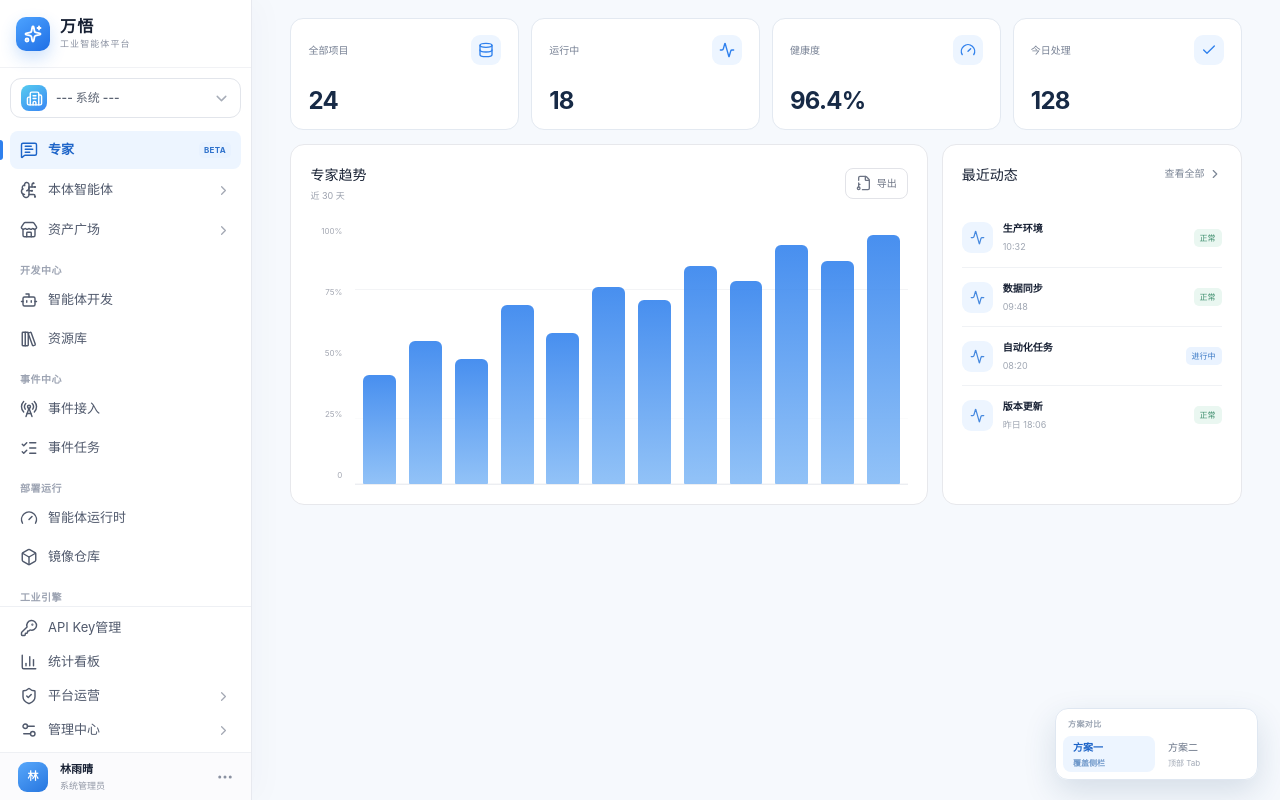
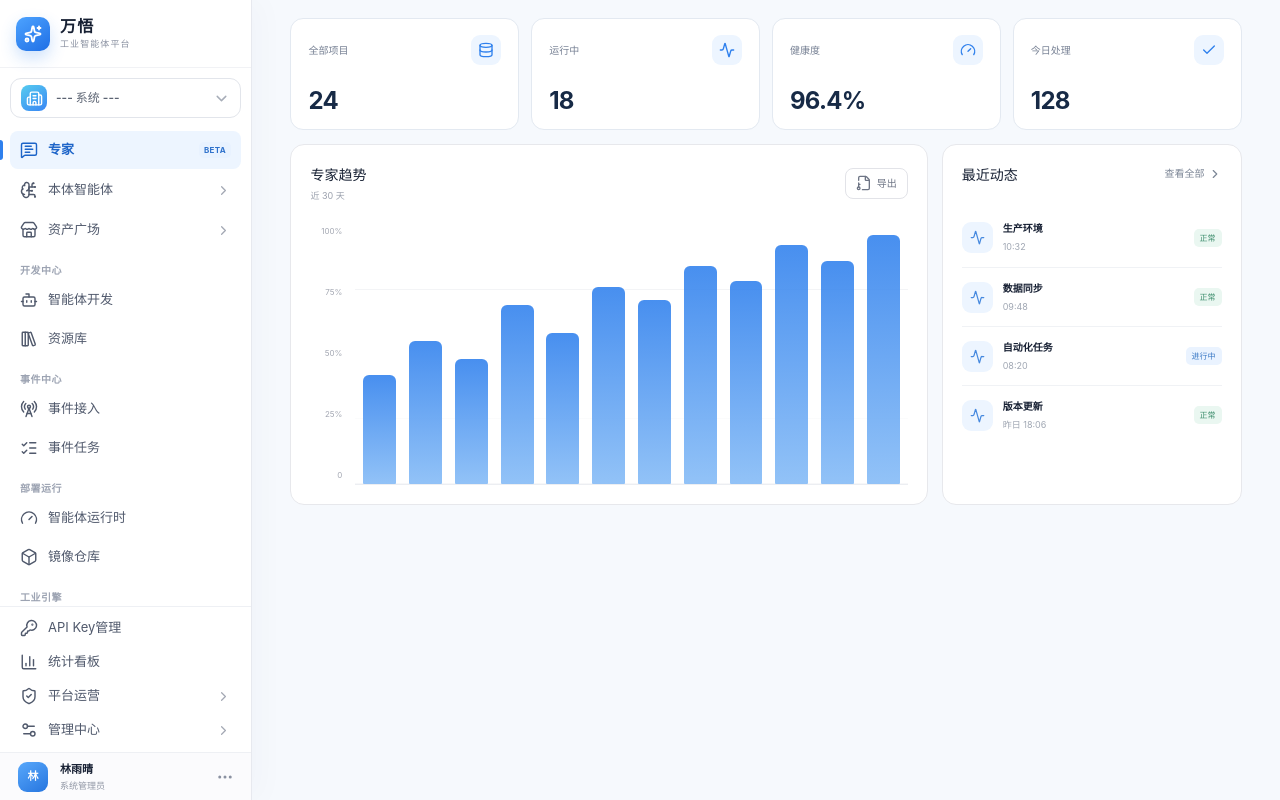
Before and after one commit to Doo1210/UI, a React (Vite) app: page / in a window 1280 px wide. Built offline with nearby package versions, Linux system fonts and the light colour scheme.

Commit message:
移除侧边栏方案二

```diff
--- a/app/globals.css
+++ b/app/globals.css
@@ -311,15 +311,6 @@ button { color: inherit; }
 .secondary-nav button span { flex: 1; text-align: left; }
 .secondary-section-label { margin: 10px 0 3px; padding: 7px 10px 5px; color: #9ca3b2; font-size: 9px; font-weight: 650; letter-spacing: .06em; }
 
-.scheme-comparison { position: fixed; right: 22px; bottom: 20px; z-index: 45; padding: 7px; border: 1px solid #dfe7f1; border-radius: 13px; background: rgba(255,255,255,.94); box-shadow: 0 12px 32px rgba(27, 65, 110, .15); backdrop-filter: blur(14px); }
-.scheme-comparison > span { display: block; padding: 2px 5px 6px; color: #98a2b1; font-size: 8px; font-weight: 650; letter-spacing: .05em; }
-.scheme-comparison > div { display: flex; gap: 3px; }
-.scheme-comparison button { min-width: 92px; height: 36px; padding: 0 10px; border: 0; border-radius: 8px; display: flex; flex-direction: column; align-items: flex-start; justify-content: center; color: #687386; background: transparent; font-size: 10px; cursor: pointer; }
-.scheme-comparison button small { margin-top: 2px; color: #a0a8b5; font-size: 8px; }
-.scheme-comparison button:hover { color: var(--primary-dark); background: #f5f9fe; }
-.scheme-comparison button.active { color: var(--primary-dark); background: var(--primary-soft); font-weight: 650; }
-.scheme-comparison button.active small { color: #6f98ca; }
-
 .content { max-width: 1500px; margin: 0 auto; padding: 18px clamp(22px, 3vw, 42px) 48px; }
 
 .hero-strip {
@@ -602,7 +593,6 @@ button { color: inherit; }
 }
 
 @media (max-width: 680px) {
-  .scheme-comparison { right: 12px; bottom: 12px; }
   .hero-strip { min-height: 260px; padding: 28px 24px; align-items: flex-start; }
   .hero-copy { max-width: 100%; }.hero-copy h2 { font-size: 21px; }.hero-copy p { max-width: 90%; }
   .hero-visual { right: -55px; bottom: -40px; opacity: .45; }
--- a/app/page.tsx
+++ b/app/page.tsx
@@ -175,9 +175,7 @@ const agents = [
   },
 ];
 
-const assetTypes = ["智能体", "技能", "插件", "MCP", "模型"] as const;
-type AssetType = (typeof assetTypes)[number];
-type PlazaScheme = "tabs" | "secondary";
+type AssetType = "智能体" | "技能" | "插件" | "MCP" | "模型";
 
 const assetTypeNavigation: { label: AssetType; menuLabel: string; icon: LucideIcon }[] = [
   { label: "智能体", menuLabel: "智能体广场", icon: Bot },
@@ -196,12 +194,6 @@ const ontologyDataItems: NavItem[] = [
   { label: "连接管理", icon: Database },
   { label: "扫描管理", icon: ScanEye },
   { label: "数据视图", icon: LayoutDashboard },
-];
-
-const ontologyTabsNav: NavItem[] = [
-  { label: "本体智能体", icon: UserRoundCog },
-  { label: "知识网络", icon: Workflow },
-  { label: "数据连接", icon: Database },
 ];
 
 const assetCategories: Record<AssetType, string[]> = {
@@ -239,7 +231,6 @@ const assetCatalog: Record<AssetType, typeof agents> = {
 export default function Home() {
   const role: Role = "system";
   const [selected, setSelected] = useState("专家");
-  const [plazaScheme, setPlazaScheme] = useState<PlazaScheme>("secondary");
   const [assetType, setAssetType] = useState<AssetType>("智能体");
   const [activeSecondary, setActiveSecondary] = useState<"plaza" | "ontology" | null>(null);
   const [mobileOpen, setMobileOpen] = useState(false);
@@ -271,9 +262,9 @@ export default function Home() {
     if (label === "本体智能体") setOntologyPageKey((value) => value + 1);
     setSelected(label);
     setActiveSecondary(
-      plazaScheme === "secondary" && label === "本体智能体"
+      label === "本体智能体"
         ? "ontology"
-        : plazaScheme === "secondary" && label === "资产广场"
+        : label === "资产广场"
           ? "plaza"
           : null,
     );
@@ -410,7 +401,7 @@ export default function Home() {
           </nav>
         ) : (
         <nav className="business-nav" aria-label="核心业务导航">
-          {businessNav.filter((group) => !group.items && (plazaScheme === "secondary" || group.label !== "本体智能体")).map((group) => {
+          {businessNav.filter((group) => !group.items).map((group) => {
             const Icon = group.icon;
             return (
               <Fragment key={group.label}>
@@ -418,24 +409,8 @@ export default function Home() {
                 <Icon size={18} strokeWidth={1.9} />
                 <span className="nav-label">{group.label}</span>
                 {group.badge && <span className="new-badge">{group.badge}</span>}
-                {(group.label === "本体智能体" || (plazaScheme === "secondary" && group.label === "资产广场")) && <ChevronRight className="nav-chevron" size={15} />}
+                {(group.label === "本体智能体" || group.label === "资产广场") && <ChevronRight className="nav-chevron" size={15} />}
               </button>
-              {plazaScheme === "tabs" && group.label === "专家" && (
-                <div className="nav-section ontology-inline-section">
-                  <div className="nav-section-label">本体智能体</div>
-                  <div className="nav-section-items">
-                    {ontologyTabsNav.map((item) => {
-                      const ItemIcon = item.icon;
-                      return (
-                        <button key={item.label} className={`nav-item ${selected === item.label ? "active" : ""}`} onClick={() => selectPage(item.label)}>
-                          <ItemIcon size={18} strokeWidth={1.9} />
-                          <span className="nav-label">{item.label}</span>
-                        </button>
-                      );
-                    })}
-                  </div>
-                </div>
-              )}
               </Fragment>
             );
           })}
@@ -552,10 +527,8 @@ export default function Home() {
         <section className="content">
           {selected === "资产广场" ? (
             <Marketplace
-              key={`${plazaScheme}-${assetType}`}
+              key={assetType}
               assetType={assetType}
-              showTypeTabs={plazaScheme === "tabs"}
-              onAssetTypeChange={setAssetType}
             />
           ) : (
             selected === "本体智能体" ? <OntologyAgentPage key={ontologyPageKey} />
@@ -569,23 +542,11 @@ export default function Home() {
         </section>
       </main>
 
-      <div className="scheme-comparison" aria-label="资产广场方案对比">
-        <span>方案对比</span>
-        <div>
-          <button className={plazaScheme === "secondary" ? "active" : ""} onClick={() => { setPlazaScheme("secondary"); if (selected === "资产广场") setActiveSecondary("plaza"); }}>方案一 <small>覆盖侧栏</small></button>
-          <button className={plazaScheme === "tabs" ? "active" : ""} onClick={() => {
-            setPlazaScheme("tabs");
-            if (activeSecondary === "plaza") setActiveSecondary(null);
-            if (activeSecondary === "ontology") setActiveSecondary(null);
-            if (["本体智能体", "连接管理", "扫描管理", "数据视图"].includes(selected)) setSelected("数据连接");
-          }}>方案二 <small>顶部 Tab</small></button>
-        </div>
-      </div>
     </div>
   );
 }
 
-function Marketplace({ assetType, showTypeTabs, onAssetTypeChange }: { assetType: AssetType; showTypeTabs: boolean; onAssetTypeChange: (type: AssetType) => void }) {
+function Marketplace({ assetType }: { assetType: AssetType }) {
   const [query, setQuery] = useState("");
   const [category, setCategory] = useState("全部");
   const categories = assetCategories[assetType];
@@ -597,26 +558,8 @@ function Marketplace({ assetType, showTypeTabs, onAssetTypeChange }: { assetType
     (agent.name.includes(query) || agent.desc.includes(query)),
   );
 
-  const changeAssetType = (nextType: AssetType) => {
-    onAssetTypeChange(nextType);
-    setCategory("全部");
-    setQuery("");
-  };
-
   return (
     <>
-      {showTypeTabs && <div className="asset-type-tabs" role="tablist" aria-label="资产类型">
-        {assetTypes.map((item) => {
-          const TypeIcon = typeIcons[item];
-          return (
-            <button key={item} role="tab" aria-selected={assetType === item} className={assetType === item ? "active" : ""} onClick={() => changeAssetType(item)}>
-              <TypeIcon size={17} strokeWidth={1.9} />
-              <span>{item}</span>
-            </button>
-          );
-        })}
-      </div>}
-
       <div className="explore-toolbar">
         <div className="category-tabs" aria-label={`${assetType}分类`}>
           {categories.map((item) => <button key={item} className={category === item ? "active" : ""} onClick={() => setCategory(item)}>{item}</button>)}
```
